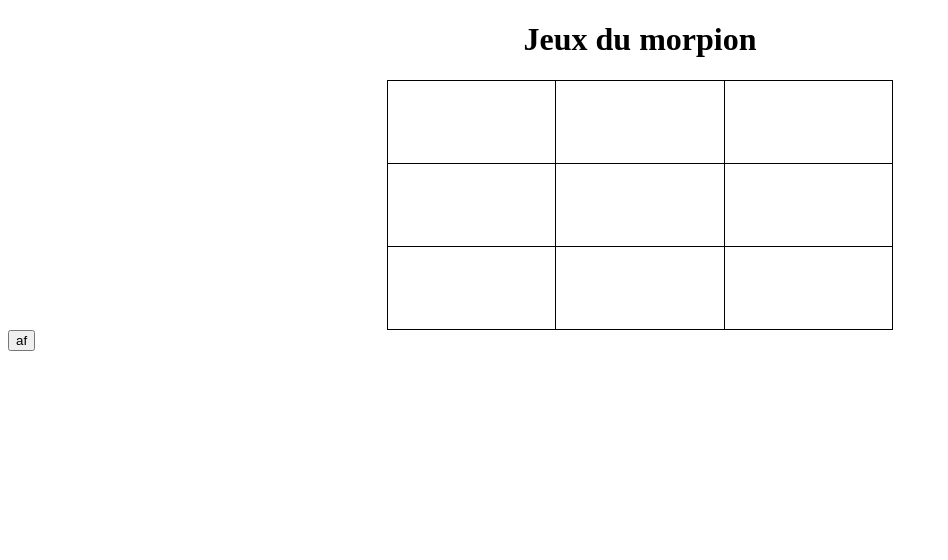
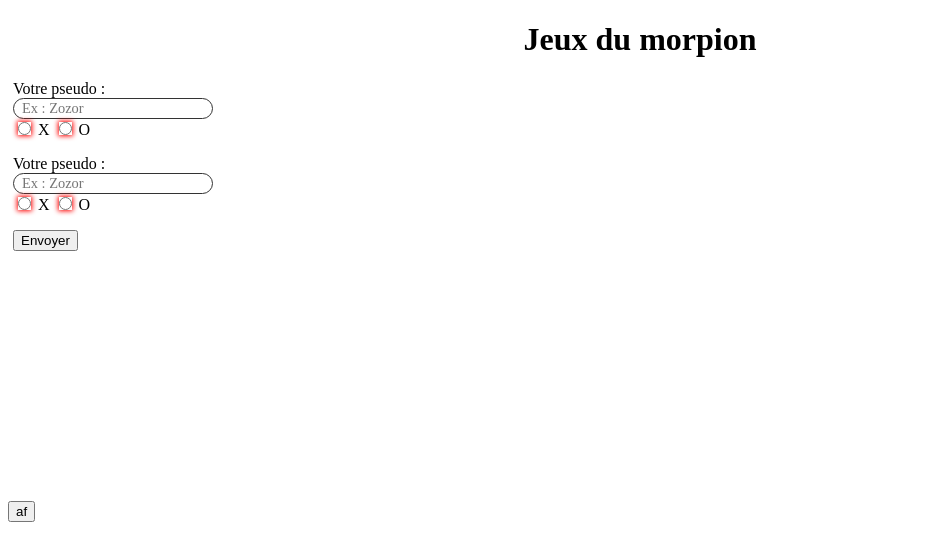
Before and after one commit to bertyn99/Tic-Tac-Toe_js, a plain HTML site: page index.html in a window 1280 px wide. Shown: the whole page, without its empty margins (0-948 px from the left). Drawn offline with Linux system fonts and the light colour scheme.

Commit message:
saisie nom des player pt 1

```diff
--- a/index.html
+++ b/index.html
@@ -10,6 +10,24 @@
 </head>
 <body>
                     <h1>Jeux du morpion</h1>
+
+                <form name="joueur" id="form-joeur">
+                    <p>
+                        <label >Votre pseudo </label> : <input type="text" name="pseudo" id="pseudo" placeholder="Ex : Zozor" size="30" maxlength="10"/>
+                        <input type="radio" required name="camp1" id="X" value="X"> <label for="X">X</label>
+                        <input type="radio" required name="camp1" id="O" value="O"> <label for="O">O</label>
+
+                    </p>
+
+                    <p>
+                            <label >Votre pseudo </label> : <input type="text" name="pseudo" id="pseudo" placeholder="Ex : Zozor" size="30" maxlength="10"/>
+                            <input type="radio" required name="camp2" id="side" value="X"> <label for="X">X</label>
+                            <input type="radio" required name="camp2" id="side" value="O"> <label for="O">O</label>
+
+                    </p>
+
+                    <input type="button" value="Envoyer" onclick="pseudoP();" />
+                </form>
 
     <div style="text-align: center;">
             <table >
--- a/main.css
+++ b/main.css
@@ -18,3 +18,36 @@ td /* Toutes les cellules des tableaux... */
     border: 1px solid black; /* auront une bordure de 1px */
 
 }
+
+form {
+    max-width: 200px;
+    margin: 0;
+    padding: 0 5px;
+  }
+
+  input[type=text],
+fieldset {
+/* requis pour composer de manière appropriée les éléments
+   de formulaire sur les navigateurs fondés sur WebKit */
+  -webkit-appearance: none;
+
+  width : 100%;
+  border: 1px solid #333;
+  border-radius: 30px;
+  padding-left: 8px;
+  margin: 0;
+
+  font-family: inherit;
+  font-size: 90%;
+
+  -moz-box-sizing: border-box;
+  box-sizing: border-box;
+}
+
+input:invalid {
+  box-shadow: 0 0 5px 1px red;
+}
+
+input:focus:invalid {
+  outline: none;
+}
--- a/morpion.js
+++ b/morpion.js
@@ -58,7 +58,7 @@ class Board{
     }
 
    tie(){
-     return this.board.includes("")
+     console.log(this.board.includes(""));
    }
 }
 
@@ -69,7 +69,32 @@ class Player{
     }
 }
 
+class Game{
+    constructor(){
 
+
+            this.j2=document.forms["joueur"].elements[3].value;
+
+
+
+
+    }
+
+}
 
 let bob = new Board;
 bob.affichage();
+var c,v;
+document.getElementsByTagName("table")[0].style.visibility="hidden"
+
+
+function pseudo(clas_radio){// fonction qui donne le choix fais pas l'utilisateur dans l'input radio
+    var radios = document.getElementsByName(clas_radio);
+    var valeur;
+         for(var i = 0; i < radios.length; i++){
+                if(radios[i].checked){
+                   return valeur = radios[i].value;
+                    }
+
+            }
+}
```
